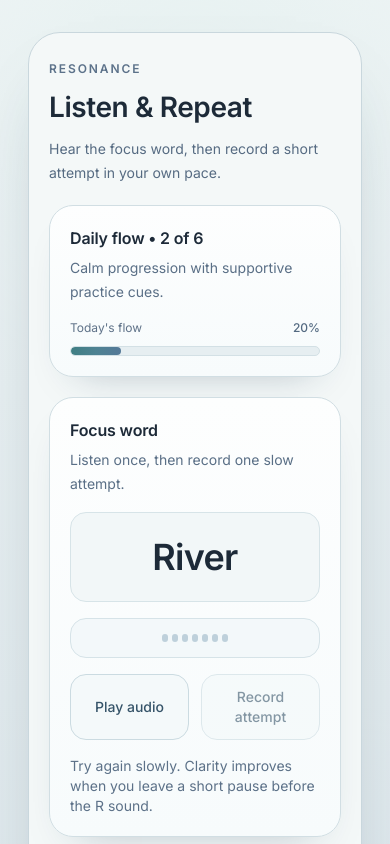
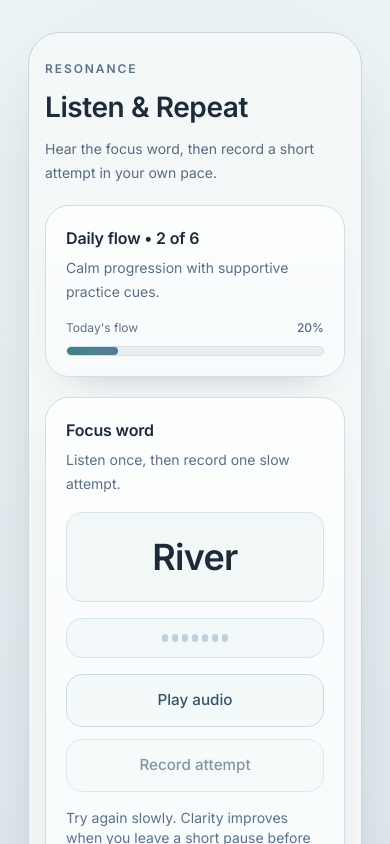
Before and after one commit to Naseeb7/resonance, a Next.js app: page / in a window 390 px wide. Both pictures are taken after a click on the button "Continue". Shown: the top 844 px of the page. Built offline with nearby package versions, Linux system fonts and the light colour scheme.

Commit message:
Improve mobile button group responsiveness in lesson flow

```diff
--- a/components/lesson/lesson-engine.tsx
+++ b/components/lesson/lesson-engine.tsx
@@ -64,7 +64,7 @@ const optionSelectedClass =
 const optionIdleClass =
   "border-[#d3e1e6] bg-[#f8fbfc] text-[#4b6278] hover:bg-[#f0f6f9]";
 const secondaryActionButtonClass =
-  "rounded-2xl border border-[#cbdbe1] bg-[#f4f9fa] px-4 py-3 text-sm font-medium text-[#365469] transition-[transform,background-color,box-shadow] duration-200 hover:bg-[#ebf4f7] active:translate-y-[1px] active:bg-[#e6f1f5] disabled:opacity-60";
+  "rounded-2xl border border-[#cbdbe1] bg-[#f4f9fa] px-5 py-3.5 text-[0.95rem] font-medium text-[#365469] transition-[transform,background-color,box-shadow] duration-200 hover:bg-[#ebf4f7] active:translate-y-[1px] active:bg-[#e6f1f5] disabled:opacity-60";
 
 export function LessonEngine() {
   const [stepIndex, setStepIndex] = useState(0);
@@ -204,7 +204,7 @@ export function LessonEngine() {
     (currentStep.id === "reflection" && reflection !== null);
 
   return (
-    <div className="flex min-h-[calc(100dvh-2.5rem)] flex-col gap-5 p-5 min-[430px]:gap-6 min-[430px]:px-6 min-[430px]:py-6 sm:min-h-[44rem]">
+    <div className="flex min-h-[calc(100dvh-2.5rem)] flex-col gap-5 px-4 py-5 min-[430px]:gap-6 min-[430px]:px-4 min-[430px]:py-6 sm:min-h-[44rem] sm:px-5">
       <header className="space-y-3 pt-2">
         <p className="text-xs font-semibold uppercase tracking-[0.16em] text-[#5c728a]">Resonance</p>
         <h1 className="text-[1.75rem] font-semibold leading-9 tracking-[-0.015em] text-app-heading">{currentStep.title}</h1>
@@ -323,7 +323,7 @@ function ListenRepeatStep({
           <p className="text-4xl font-semibold tracking-[-0.02em] text-app-heading">River</p>
         </div>
         <WavePulse active={isListening || isRecording} />
-        <div className="grid grid-cols-2 gap-3">
+        <div className="grid grid-cols-1 gap-3 min-[410px]:grid-cols-2">
           <button
             type="button"
             onClick={onPlay}
```
